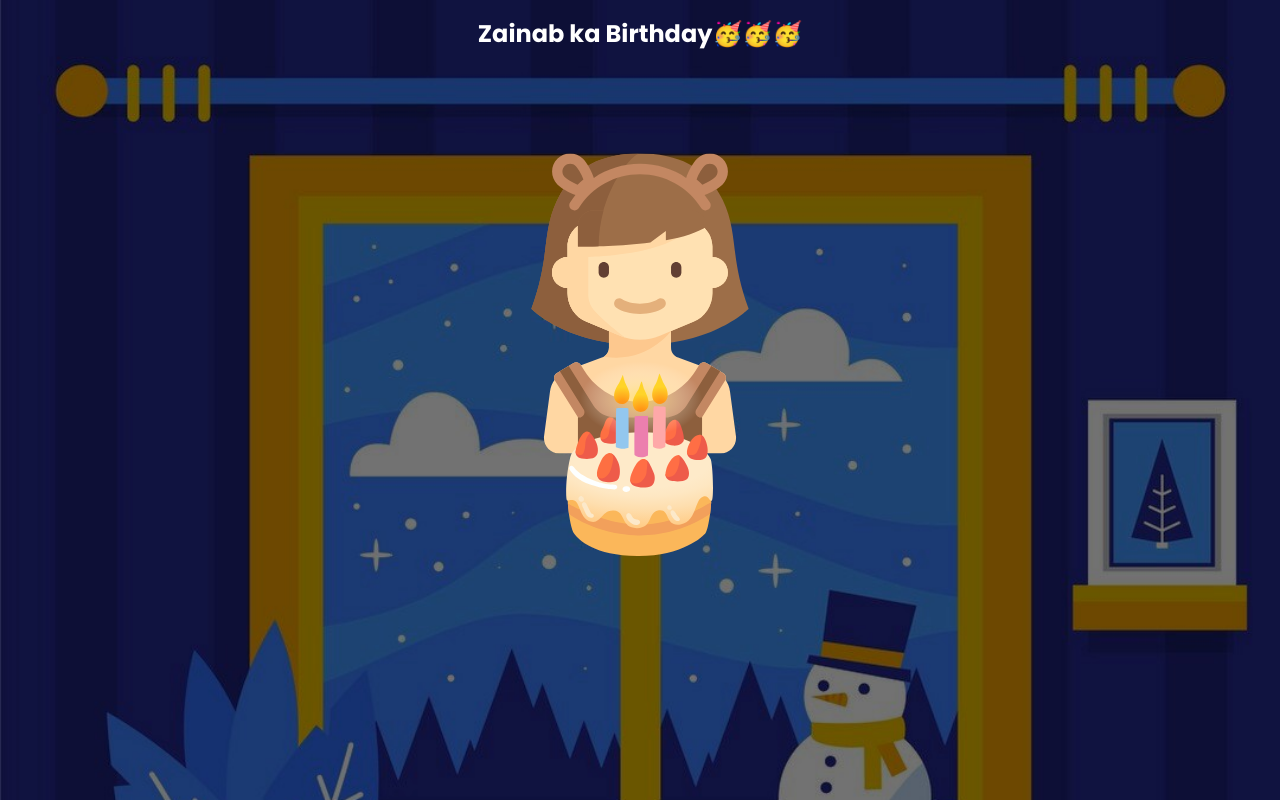
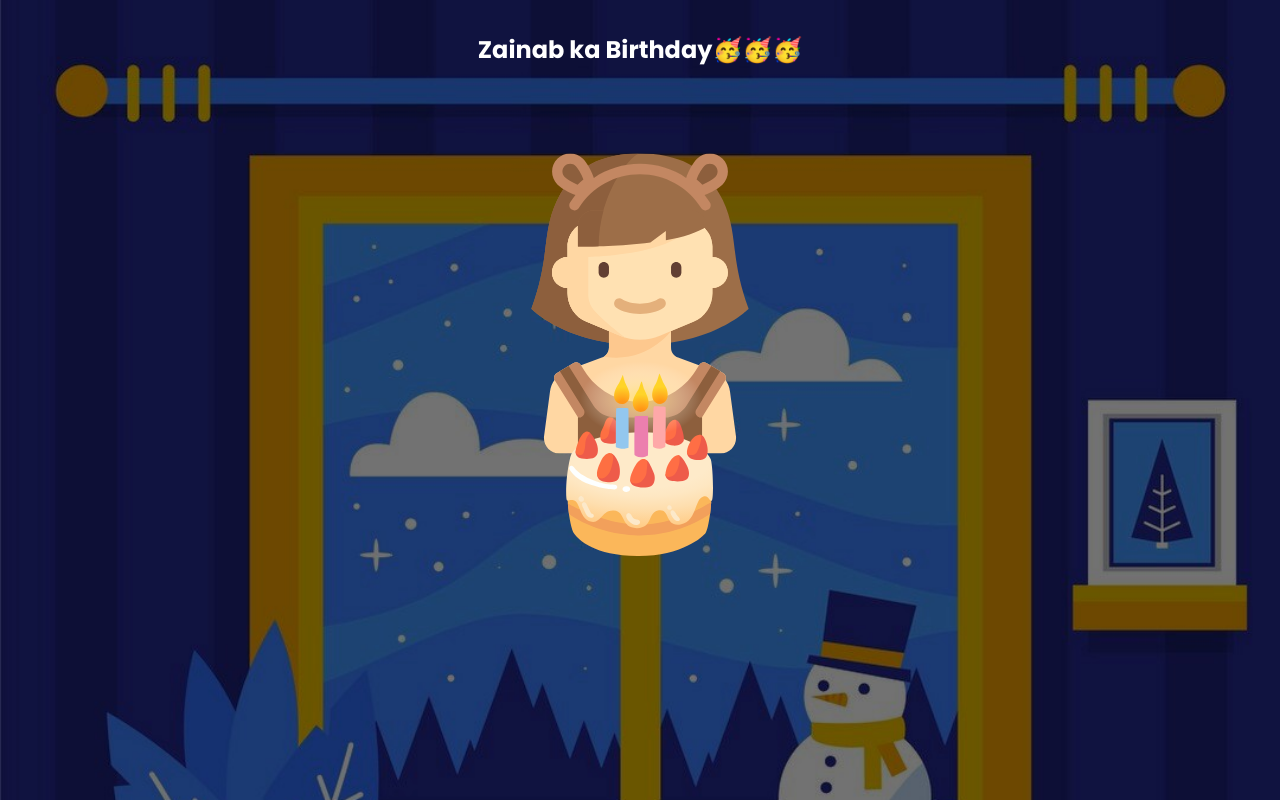
Before and after one commit to Mdxr/Zainab-bday-event, a plain HTML site: page index.html in a window 1280 px wide. Drawn offline with Linux system fonts and the light colour scheme.

Commit message:
Update style.css

```diff
--- a/style.css
+++ b/style.css
@@ -15,7 +15,7 @@ main{
 }
 .title{
     position: absolute;
-    top:1rem;
+    top:2rem;
     left:50%;
     transform : translateX(-50%);
     color:white;
```
